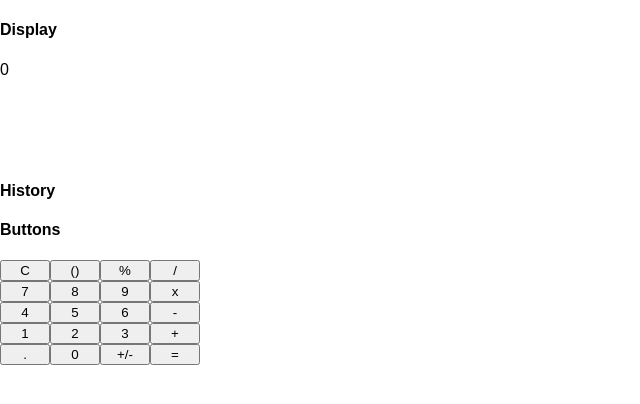
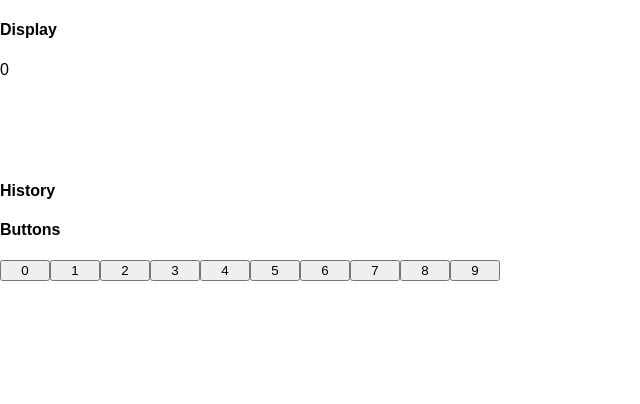
Before and after one commit to GuRuGuMaWaRu/test_calc, a React (Create React App) app: page / in a window 1280 px wide. Shown: the top 404 px of the page, without its empty margins (0-640 px from the left). Built offline with nearby package versions, Linux system fonts and the light colour scheme.

Commit message:
add simple keypad

```diff
--- a/src/Calculator.js
+++ b/src/Calculator.js
@@ -6,7 +6,8 @@ class Calculator extends Component {
   constructor(props) {
     super(props);
     this.state = {
-      input: 0
+      input: 0,
+      buttons: [0, 1, 2, 3, 4, 5, 6, 7, 8, 9]
     };
   }
 
@@ -19,6 +20,10 @@ class Calculator extends Component {
   }
 
   render() {
+    let keypad = this.state.buttons.map(button => {
+      return <CalcButton key={button} value={button} onClick={this.handleClick}></CalcButton>;
+    });
+
     return (
       <div>
         <div>
@@ -33,34 +38,7 @@ class Calculator extends Component {
         <div>
           <h4>Buttons</h4>
           <div>
-            <CalcButton key={'C'} value={'C'} onClick={this.handleClick}></CalcButton>
-            <button>()</button>
-            <button>%</button>
-            <button>/</button>
-          </div>
-          <div>
-            <button>7</button>
-            <button>8</button>
-            <button>9</button>
-            <button>x</button>
-          </div>
-          <div>
-            <button>4</button>
-            <button>5</button>
-            <button>6</button>
-            <button>-</button>
-          </div>
-          <div>
-            <button>1</button>
-            <button>2</button>
-            <button>3</button>
-            <button>+</button>
-          </div>
-          <div>
-            <button>.</button>
-            <button>0</button>
-            <button>+/-</button>
-            <button>=</button>
+            {keypad}
           </div>
         </div>
       </div>
```
